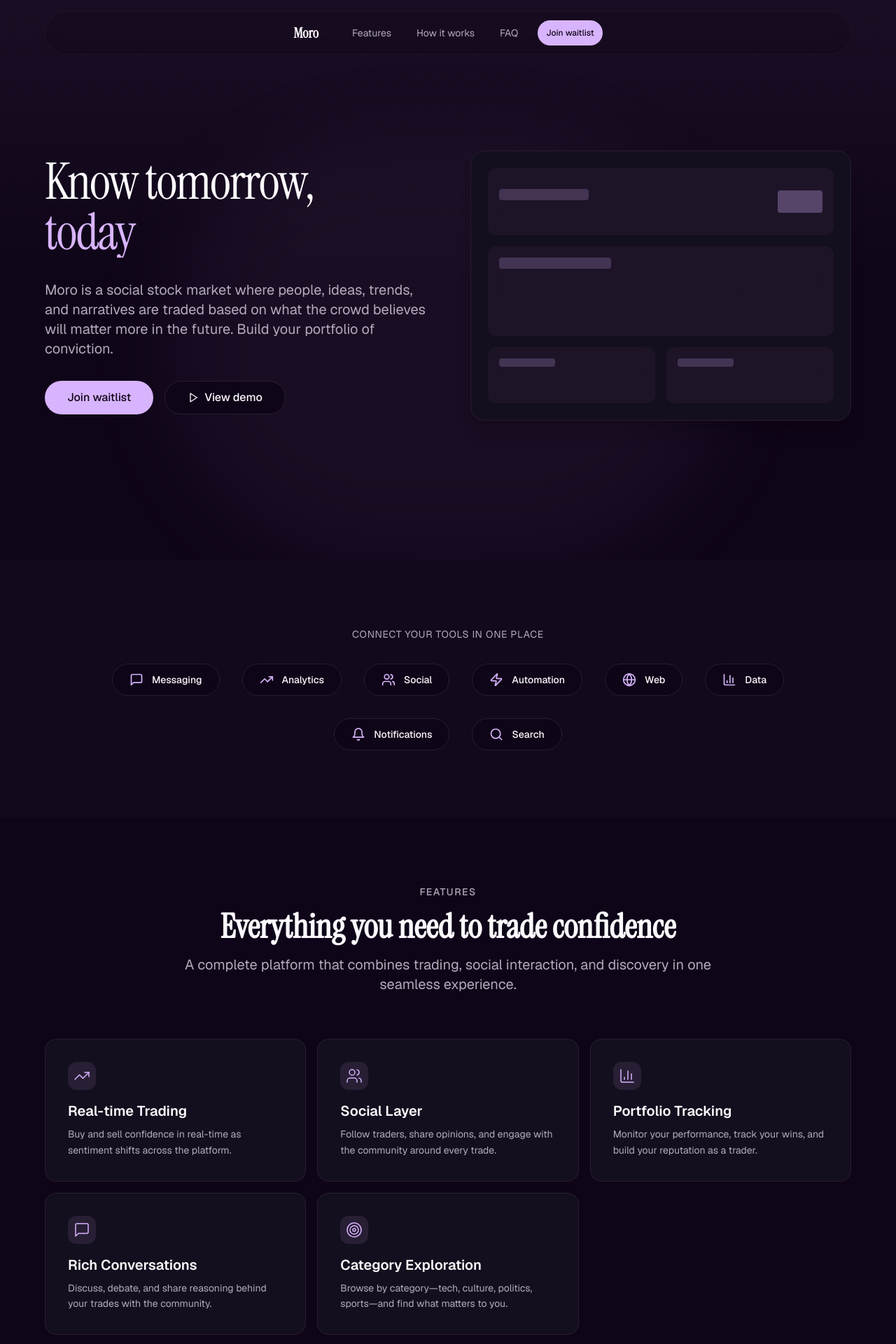
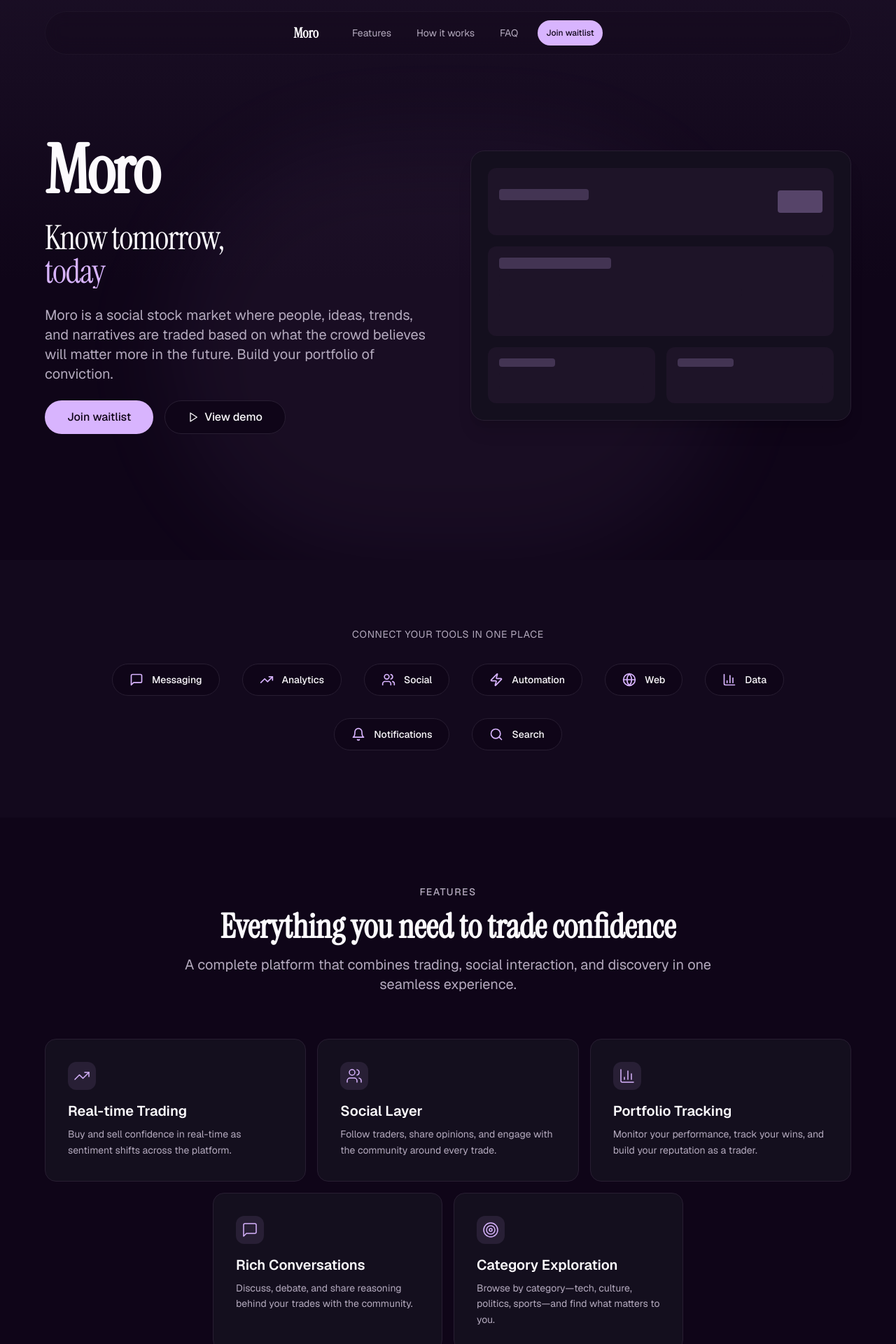
Before and after one commit to taelanulicny/moro-support, a Next.js app: page / in a window 1280 px wide. Shown: the top 1920 px of the page at 70% size. Built offline with nearby package versions, Linux system fonts and the light colour scheme.

Commit message:
Update feature rows and sections for improved layout and messaging. Change description wording in feature rows section for clarity. Refactor features section to enhance layout with distinct rows for better visual organization.

```diff
--- a/components/marketing/feature-rows-section.tsx
+++ b/components/marketing/feature-rows-section.tsx
@@ -7,7 +7,7 @@
   {
     title: "Trade with conviction",
     description:
-      "Place buy and sell orders on entities you believe will rise or fall in public confidence. Your portfolio reflects your ability to predict what matters next.",
+      "Place buy and sell orders on entities you believe will rise or fall in public sentiment. Your portfolio reflects your ability to predict what matters next.",
     icon: TrendingUp,
     visual: "left",
   },
--- a/components/marketing/features-section.tsx
+++ b/components/marketing/features-section.tsx
@@ -50,13 +50,14 @@
         />
 
         <motion.div
-          className="grid grid-cols-1 md:grid-cols-2 lg:grid-cols-3 gap-4"
           initial="hidden"
           whileInView="visible"
           viewport={{ once: true, margin: "-100px" }}
           variants={staggerContainer}
         >
-          {features.map((feature, i) => (
+          {/* First row: 3 items */}
+          <div className="grid grid-cols-1 md:grid-cols-2 lg:grid-cols-3 gap-4 mb-4">
+            {features.slice(0, 3).map((feature, i) => (
               <BentoTile
                 key={i}
                 colSpan={feature.colSpan}
@@ -73,6 +74,30 @@
                 </div>
               </BentoTile>
             ))}
+          </div>
+
+          {/* Second row: 2 centered items */}
+          <div className="flex justify-center">
+            <div className="grid grid-cols-1 md:grid-cols-2 gap-4 max-w-2xl">
+              {features.slice(3).map((feature, i) => (
+                <BentoTile
+                  key={i + 3}
+                  colSpan={feature.colSpan}
+                  delay={(i + 3) * 0.1}
+                >
+                  <div className="flex flex-col h-full">
+                    <div className="p-2 rounded-lg bg-primary/10 w-fit mb-4">
+                      <feature.icon className="w-6 h-6 text-primary" strokeWidth={1.5} />
+                    </div>
+                    <h3 className="text-xl font-semibold mb-2">{feature.title}</h3>
+                    <p className="text-sm text-muted-foreground leading-relaxed">
+                      {feature.description}
+                    </p>
+                  </div>
+                </BentoTile>
+              ))}
+            </div>
+          </div>
         </motion.div>
       </div>
     </section>
--- a/components/marketing/hero-section.tsx
+++ b/components/marketing/hero-section.tsx
@@ -40,9 +40,18 @@
             initial="hidden"
             animate="visible"
             variants={fadeUp}
-            className="space-y-8"
+            className="space-y-6"
           >
-            <h1 className="text-5xl md:text-6xl lg:text-7xl font-serif leading-tight tracking-tight">
+            {/* App Name */}
+            <motion.h1
+              className="text-6xl md:text-7xl lg:text-8xl font-serif font-bold leading-none tracking-tight"
+              variants={fadeUp}
+            >
+              Moro
+            </motion.h1>
+
+            {/* Tagline */}
+            <h2 className="text-3xl md:text-4xl lg:text-5xl font-serif leading-tight tracking-tight">
               <span className="block overflow-hidden">
                 <motion.span
                   className="block"
@@ -65,7 +74,7 @@
                   today
                 </motion.span>
               </span>
-            </h1>
+            </h2>
 
             <motion.p
               className="text-lg md:text-xl text-muted-foreground max-w-xl leading-relaxed"
```
Lines whose indentation alone changed are shown as unchanged.
